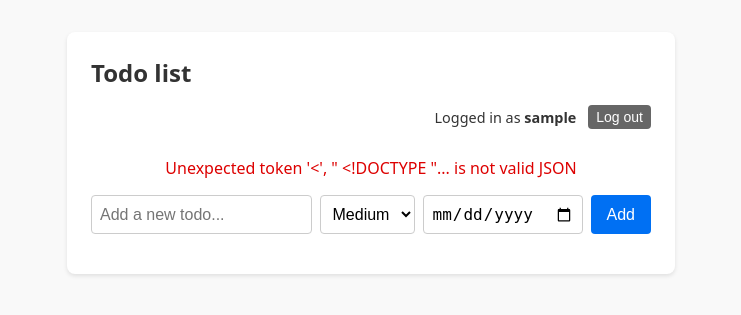
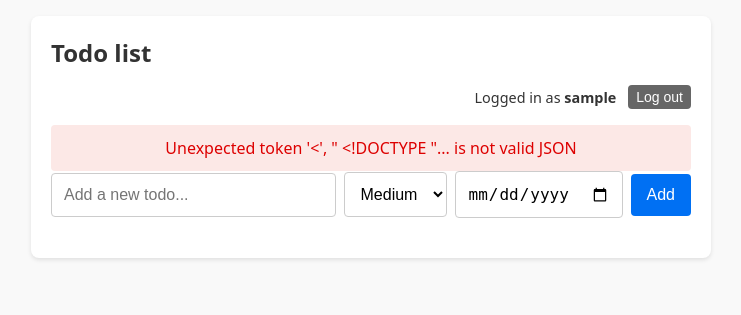
Before and after one commit to binary-bulls-org/software-factory-poc, a Django app: page / in a window 1280 px wide. Shown: the top 315 px of the page, without its empty margins (269-1010 px from the left). Run offline with Django 5.2, Linux system fonts and the light colour scheme; the visitor is signed in with stand-in values (Sample User, id 1); data that the repository does not hold is empty.

Commit message:
feat: resolve #27

```diff
--- a/todos/templates/todos/index.html
+++ b/todos/templates/todos/index.html
@@ -2,20 +2,24 @@
 <html lang="en">
 <head>
     <meta charset="UTF-8">
+    <meta name="viewport" content="width=device-width, initial-scale=1.0">
     <title>Todo list</title>
     <style>
+        * {
+            box-sizing: border-box;
+        }
         body {
             font-family: system-ui, -apple-system, sans-serif;
             background-color: #f9f9f9;
             color: #333;
             margin: 0;
-            padding: 2rem;
+            padding: 1rem;
         }
         .container {
-            max-width: 480px;
+            max-width: 680px;
             margin: 0 auto;
             background: #fff;
-            padding: 1.5rem;
+            padding: 1.25rem;
             border-radius: 8px;
             box-shadow: 0 2px 4px rgba(0,0,0,0.1);
         }
@@ -24,34 +28,51 @@
             font-size: 1.5rem;
         }
         .form-group {
-            display: flex;
-            flex-wrap: wrap;
+            display: grid;
+            grid-template-columns: 1fr;
             gap: 0.5rem;
-            margin-bottom: 1rem;
+            margin-bottom: 1.25rem;
+        }
+        @media (min-width: 540px) {
+            .form-group {
+                grid-template-columns: 1fr auto auto auto;
+                align-items: center;
+            }
         }
         input[type="text"] {
-            flex: 1;
-            min-width: 120px;
-            padding: 0.5rem;
+            width: 100%;
+            padding: 0.75rem;
             font-size: 1rem;
             border: 1px solid #ccc;
             border-radius: 4px;
         }
         select, input[type="date"] {
-            padding: 0.5rem;
+            width: 100%;
+            padding: 0.75rem;
             font-size: 1rem;
             border: 1px solid #ccc;
             border-radius: 4px;
             background: #fff;
         }
+        @media (min-width: 540px) {
+            select, input[type="date"] {
+                width: auto;
+            }
+        }
         button {
-            padding: 0.5rem 1rem;
+            padding: 0.75rem 1rem;
             font-size: 1rem;
             background-color: #0070f3;
             color: white;
             border: none;
             border-radius: 4px;
             cursor: pointer;
+            width: 100%;
+        }
+        @media (min-width: 540px) {
+            button {
+                width: auto;
+            }
         }
         button:hover {
             background-color: #0051cc;
@@ -60,19 +81,25 @@
             list-style: none;
             padding: 0;
             margin: 0;
+            display: grid;
+            grid-template-columns: 1fr;
+            gap: 0.75rem;
         }
         li {
             display: flex;
-            flex-wrap: wrap;
-            align-items: center;
-            justify-content: space-between;
-            padding: 0.5rem 0;
-            border-bottom: 1px solid #eee;
-            border-left: 4px solid transparent;
-            padding-left: 0.25rem;
+            flex-direction: column;
+            gap: 0.75rem;
+            padding: 1rem;
+            background: #fff;
+            border: 1px solid #e5e5e5;
+            border-left: 5px solid transparent;
+            border-radius: 6px;
+            box-shadow: 0 1px 3px rgba(0,0,0,0.05);
+            transition: transform 0.2s ease, box-shadow 0.2s ease;
         }
-        li:last-child {
-            border-bottom: none;
+        li:hover {
+            transform: translateY(-3px);
+            box-shadow: 0 4px 12px rgba(0,0,0,0.1);
         }
         .todo-item {
             display: flex;
@@ -84,14 +111,20 @@
             flex: 1;
             min-width: 0;
         }
+        .todo-item input[type="checkbox"] {
+            width: 1.2rem;
+            height: 1.2rem;
+            cursor: pointer;
+        }
         .done span {
             text-decoration: line-through;
             color: #888;
         }
         .delete-btn {
             background-color: #e00;
-            padding: 0.25rem 0.5rem;
+            padding: 0.5rem 0.75rem;
             font-size: 0.875rem;
+            width: auto;
         }
         .delete-btn:hover {
             background-color: #c00;
@@ -100,13 +133,24 @@
             color: #666;
             text-align: center;
             padding: 1rem 0;
+            grid-column: 1 / -1;
+            background: none;
+            border: none;
+            box-shadow: none;
+        }
+        .empty-state:hover, .error-message:hover {
+            transform: none;
+            box-shadow: none;
         }
         .error-message {
             color: #d00;
+            background-color: #fce8e6;
+            border-radius: 4px;
+            padding: 0.75rem;
         }
         .badge {
             display: inline-block;
-            padding: 0.15rem 0.4rem;
+            padding: 0.2rem 0.5rem;
             font-size: 0.75rem;
             font-weight: 600;
             border-radius: 12px;
@@ -148,15 +192,24 @@
         .todo-actions {
             display: flex;
             align-items: center;
+            justify-content: space-between;
             gap: 0.5rem;
+            border-top: 1px solid #eee;
+            padding-top: 0.75rem;
+        }
+        .todo-actions select {
+            width: auto;
+            padding: 0.4rem 0.5rem;
+            font-size: 0.875rem;
         }
         .auth-bar {
             display: flex;
             align-items: center;
             gap: 0.75rem;
             justify-content: flex-end;
-            margin-bottom: 0.75rem;
+            margin-bottom: 1rem;
             font-size: 0.9rem;
+            flex-wrap: wrap;
         }
         .auth-bar a {
             color: #0070f3;
@@ -166,6 +219,7 @@
             background-color: #666;
             padding: 0.25rem 0.5rem;
             font-size: 0.875rem;
+            width: auto;
         }
         .logout-btn:hover {
             background-color: #444;
@@ -173,7 +227,7 @@
     </style>
 </head>
 <body>
-    <div class="container" style="max-width: 560px;">
+    <div class="container">
         <h1>Todo list</h1>
         <div class="auth-bar">
             {% if user.is_authenticated %}
@@ -492,7 +546,7 @@
                     method: 'DELETE',
                     headers: { 'X-CSRFToken': csrfToken },
                 });
-                if (!response.ok) throw new Error('Failed to delete todo.');
+                if (!response.ok) throw new Error('Failed to delete todo. Status: ' + response.status);
                 await fetchTodos();
             } catch (err) {
                 showError(err.message);
```
